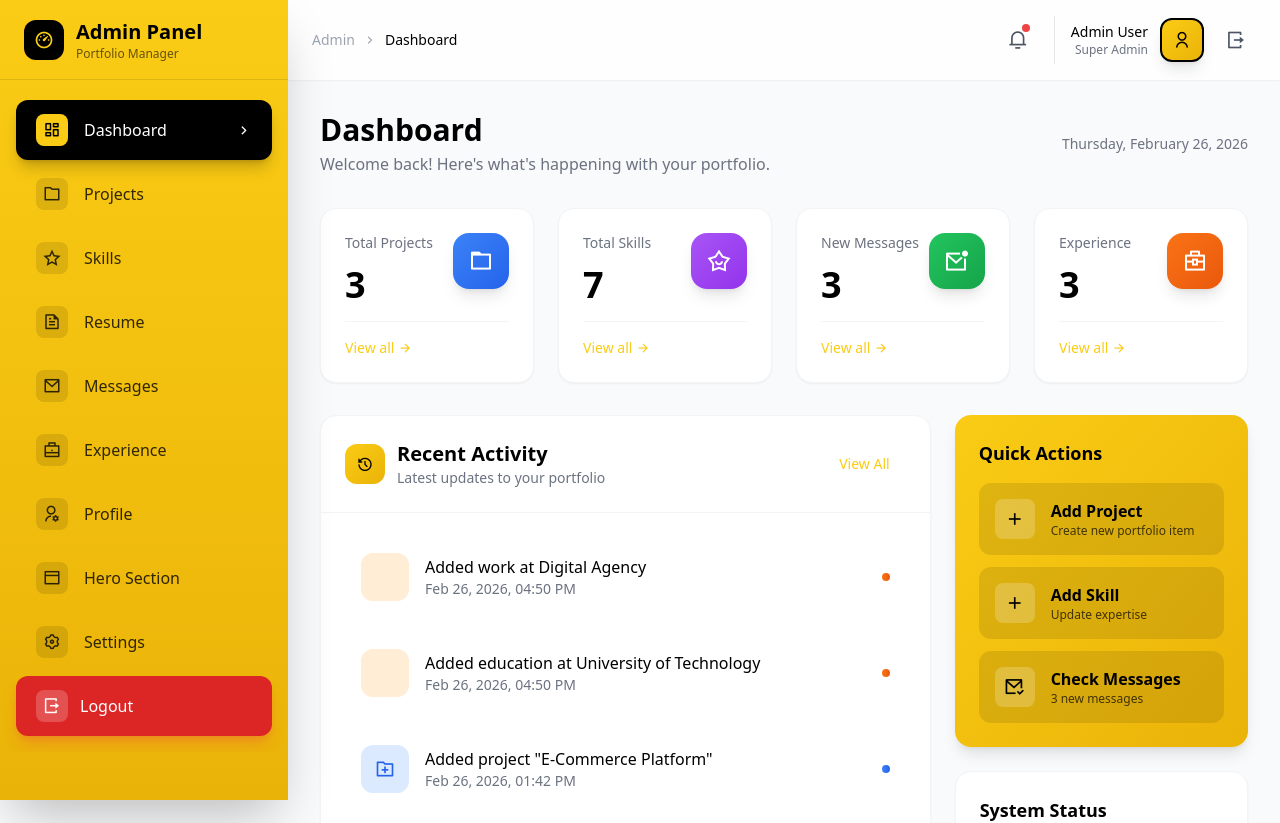
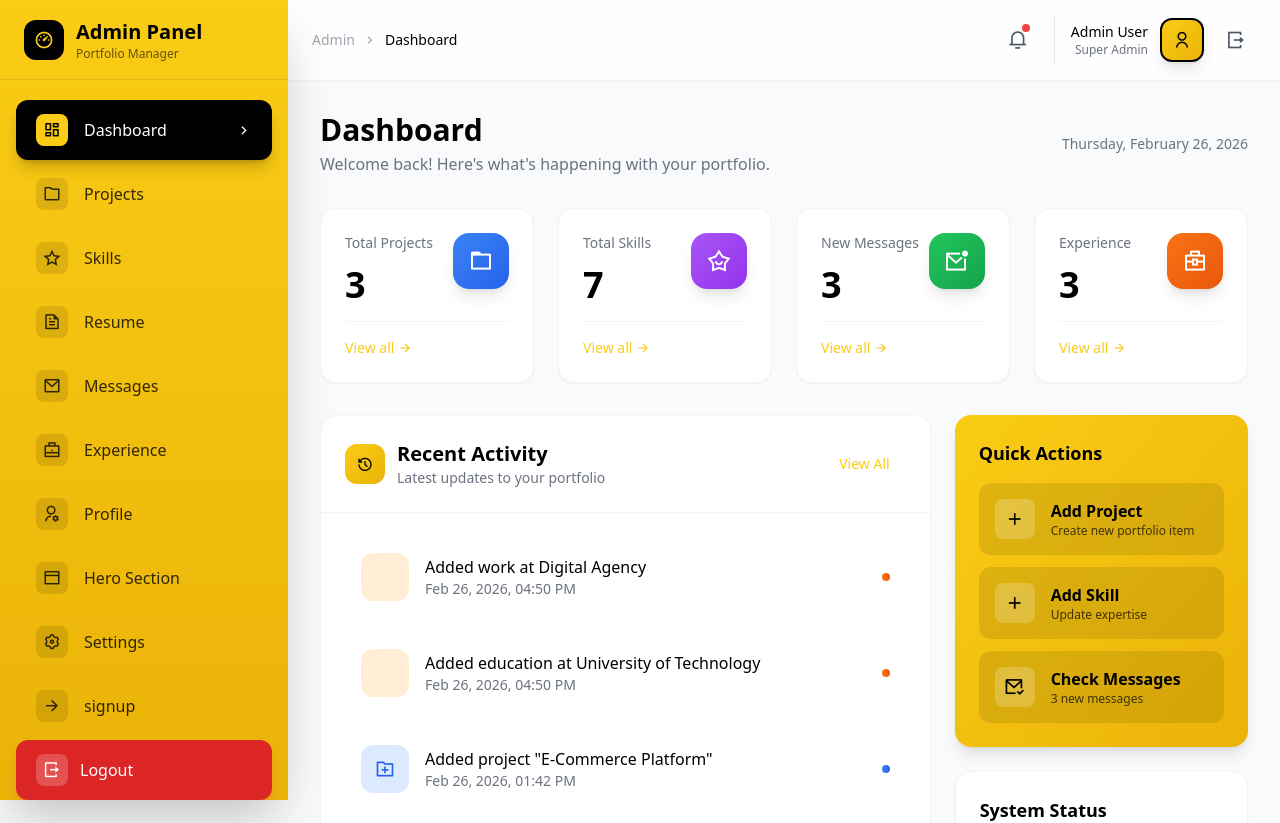
Before and after one commit to Farhanrangrez-dev/Portfolio_admin-panel, a React (Vite) app: page /admin/dashboard in a window 1280 px wide. Shown: the top 823 px of the page. Built offline with nearby package versions, Linux system fonts and the light colour scheme; sample sign-in values are in the browser's storage; some icons are missing.

Commit message:
sidebar changse

```diff
--- a/src/features/Layouts/Sidebar.jsx
+++ b/src/features/Layouts/Sidebar.jsx
@@ -18,7 +18,8 @@ function Sidebar() {
     { to: '/admin/experience', icon: 'ri-briefcase-line', label: 'Experience' },
     { to: '/admin/profile', icon: 'ri-user-settings-line', label: 'Profile' },
     { to: '/admin/hero-section', icon: 'ri-layout-top-line', label: 'Hero Section' },
-    { to: '/admin/settings', icon: 'ri-settings-3-line', label: 'Settings' }
+    { to: '/admin/settings', icon: 'ri-settings-3-line', label: 'Settings' },
+    { to: '/signup', icon: 'ri-arrow-right-line', label: 'signup' }
   ]
 
   const handleLinkClick = () => {
```
